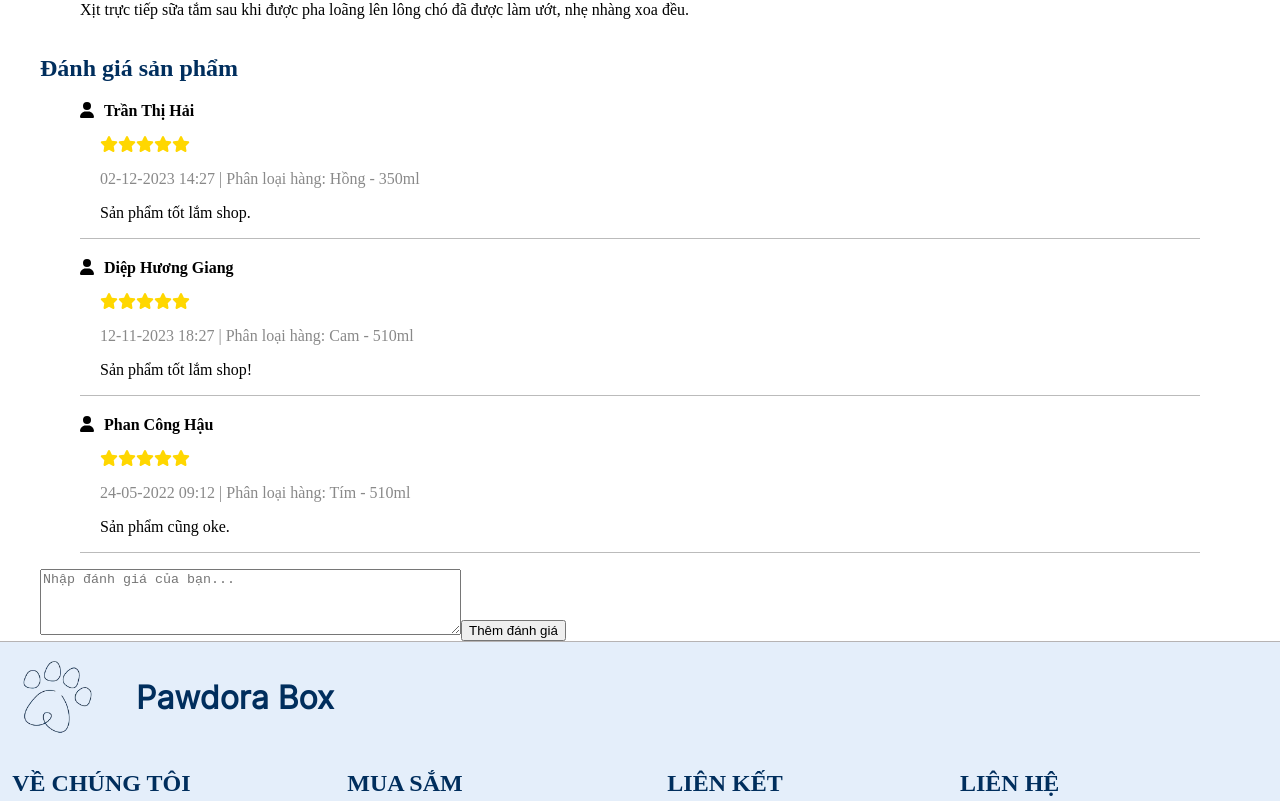
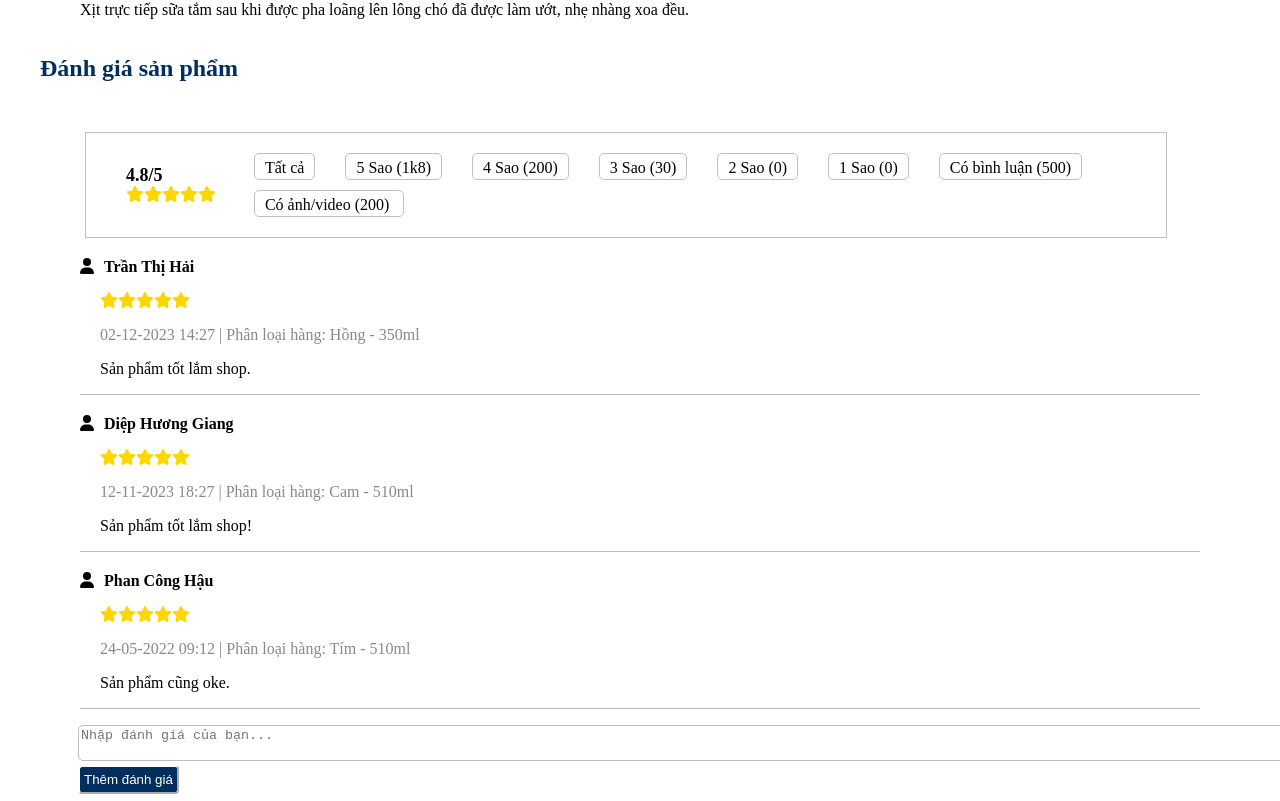
Before and after one commit to YaseiTanuki/Pawdora-Box, a React (Vite) app: page /1/detail in a window 1280 px wide. Shown: the part 1019-1820 px from the top of the page. Built offline with nearby package versions, Linux system fonts and the light colour scheme.

Commit message:
mịt mỏi quá chời

```diff
--- a/src/pages/product_detail/productdetail.jsx
+++ b/src/pages/product_detail/productdetail.jsx
@@ -1,5 +1,6 @@
 import React, { useState } from 'react';
-import { useParams } from 'react-router-dom';
+import { Link } from 'react-router-dom';
+import PropTypes from 'prop-types';
 import './productdetail.scss';
 import Header from '../../components/big_components/header/header';
 import Footer from '../../components/big_components/footer/footer';
@@ -10,6 +11,7 @@ import { faCartPlus } from '@fortawesome/free-solid-svg-icons';
 const ProductDetail = ({ product, onAddToCart, onBuyNow}) => {
   const { id, name, price, price2, discountPrice, img, description, additionalInfo, img1, rating, numSold, numReviews, detail1, detail2, detail3 } = product;
   const [showAddedToCartMessage, setShowAddedToCartMessage] = useState(false);
+  const [newReviewContent, setNewReviewContent] = useState('');
   const handleAddToCart = () => {
     // Thực hiện thêm vào giỏ hàng
     onAddToCart(id);
@@ -48,10 +50,22 @@ const ProductDetail = ({ product, onAddToCart, onBuyNow}) => {
     },
   ]);
 
-  const addReview = (newReview) => {
-    setReviews([...reviews, newReview]);
+  const handleBuyNow = () => {
+    onBuyNow(id);
   };
 
+  const addReview = () => {
+    const newReview = {
+      author: 'Người dùng mới',
+      rating: 5, // Có thể lấy từ người dùng
+      date: new Date().toLocaleString(),
+      classification: 'Loại sản phẩm', // Có thể lấy từ người dùng
+      content: newReviewContent,
+    };
+
+    setReviews([...reviews, newReview]);
+    setNewReviewContent(''); // Reset nội dung đánh giá sau khi thêm
+  };
   const formatPrice = (amount) => {
     return `đ${new Intl.NumberFormat('vi-VN').format(amount)}`;
   };
@@ -186,12 +200,9 @@ const ProductDetail = ({ product, onAddToCart, onBuyNow}) => {
             <button onClick={handleAddToCart} className="add-to-cart-button">
               <FontAwesomeIcon icon={faCartPlus} />
             </button>
-            <a href={`/product/${id}`} onClick={() => onBuyNow(id)}>
-              <button  className="buy-now-button">
-              Mua ngay
-              </button>
-            </a>
-
+            <Link to={`/product/${id}`} onClick={handleBuyNow}>
+              <button className="buy-now-button">Mua ngay</button>
+            </Link>
             {showAddedToCartMessage && (
               <div className="added-to-cart-message">Đã thêm vào giỏ hàng!</div>
             )}
@@ -209,6 +220,27 @@ const ProductDetail = ({ product, onAddToCart, onBuyNow}) => {
        </div>
        <div className="reviews">
         <h3>Đánh giá sản phẩm</h3>
+        <div className="rating-summary">
+          <div className='hd'>
+          <p>{product.rating}/5</p>
+          {[...Array(5)].map((_, index) => (
+              <FontAwesomeIcon key={index} icon={faStar} className={`star-icon ${index < rating ? 'filled' : ''}`} />
+            ))}
+          </div>
+          <div className='ft'>
+          <div className='danhgia'>
+          <p>Tất cả</p>
+          <p>5 Sao (1k8)</p>
+          <p>4 Sao (200)</p>
+          <p>3 Sao (30)</p>
+          <p>2 Sao (0)</p>
+          <p>1 Sao (0)</p>
+          <p>Có bình luận (500)</p>
+          </div>
+          <div className='video'>
+          <p >Có ảnh/video (200)</p></div>
+          </div>
+        </div>
         {reviews.length > 0 && (
           <ul>
             {reviews.slice(0, 3).map((review, index) => (
@@ -232,8 +264,8 @@ const ProductDetail = ({ product, onAddToCart, onBuyNow}) => {
         <div className="add-review">
           <textarea
             placeholder="Nhập đánh giá của bạn..."
-            rows="4"
-            cols="50"          ></textarea>
+            rows="2"
+            cols="150" className='text'></textarea>
           <button onClick={() => addReview("Nội dung đánh giá mới")}>
             Thêm đánh giá
           </button>
@@ -244,5 +276,10 @@ const ProductDetail = ({ product, onAddToCart, onBuyNow}) => {
     </>
   );
 };
+ProductDetail.propTypes = {
+  product: PropTypes.object.isRequired,
+  onAddToCart: PropTypes.func.isRequired,
+  onBuyNow: PropTypes.func.isRequired,
+};
 
 export default ProductDetail;
--- a/src/pages/product_detail/productdetail.scss
+++ b/src/pages/product_detail/productdetail.scss
@@ -48,7 +48,7 @@
 }
 
 .content{
-  margin-inline-start: 125px;
+  margin-inline-start: 110px;
   .options{
     p{
       margin:0;
@@ -157,6 +157,51 @@
 
 .reviews{
   grid-column: 2/11;
+  .rating-summary {
+    display: grid;
+    width: 1000px;
+    align-items: center;
+    flex-wrap: wrap;
+    margin-top: 50px;
+    margin-left: 45px;
+    padding: 20px 40px;
+    border: 1px solid rgb(193, 193, 193);
+
+    .hd{
+      grid-column: 1/2;
+      p{
+        font-size: 18px;
+        font-weight: bold;
+        width: 80px;
+      }
+    }
+    .ft{
+      grid-column: 2/auto;
+      margin-left: -6px;
+      grid-template-rows: 2, 40px;
+      p{
+        border-radius: 5px;
+        border: 1px solid rgb(193, 193, 193);
+        padding: 5px 10px;
+        height: 15px;
+      }
+      .danhgia{
+        display: flex;
+        gap:30px;
+        grid-row: 1/2;
+      }
+      .video{
+        grid-row: 2/3;
+        width: 150px;
+        margin-top: 10px;
+      }
+
+    }
+    p{
+      margin: 0;
+    }
+  }
+
   h3{
     margin: 20px 0 0 0;
     color:#002E5D;
@@ -181,3 +226,21 @@
     margin-left: 20px;
   }
 }
+
+.add-review{
+  margin-left: 38px;
+  margin-bottom: 30px;
+  textarea{
+    border: 1px solid rgb(191, 190, 190);
+    border-radius: 5px;
+  }
+
+  button{
+   background-color: #002E5D;
+   color: white;
+   padding: 5px 4px;
+   border-radius: 4px;
+   border-color: white;
+  }
+
+}
```
